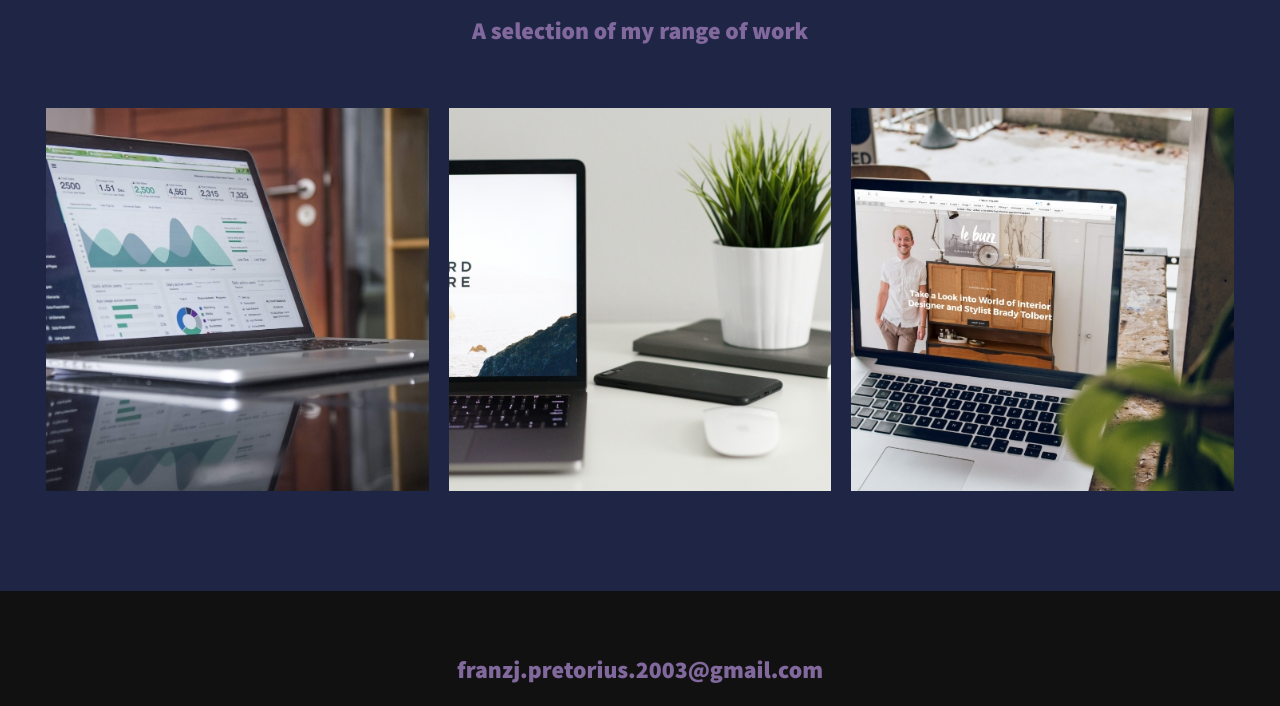
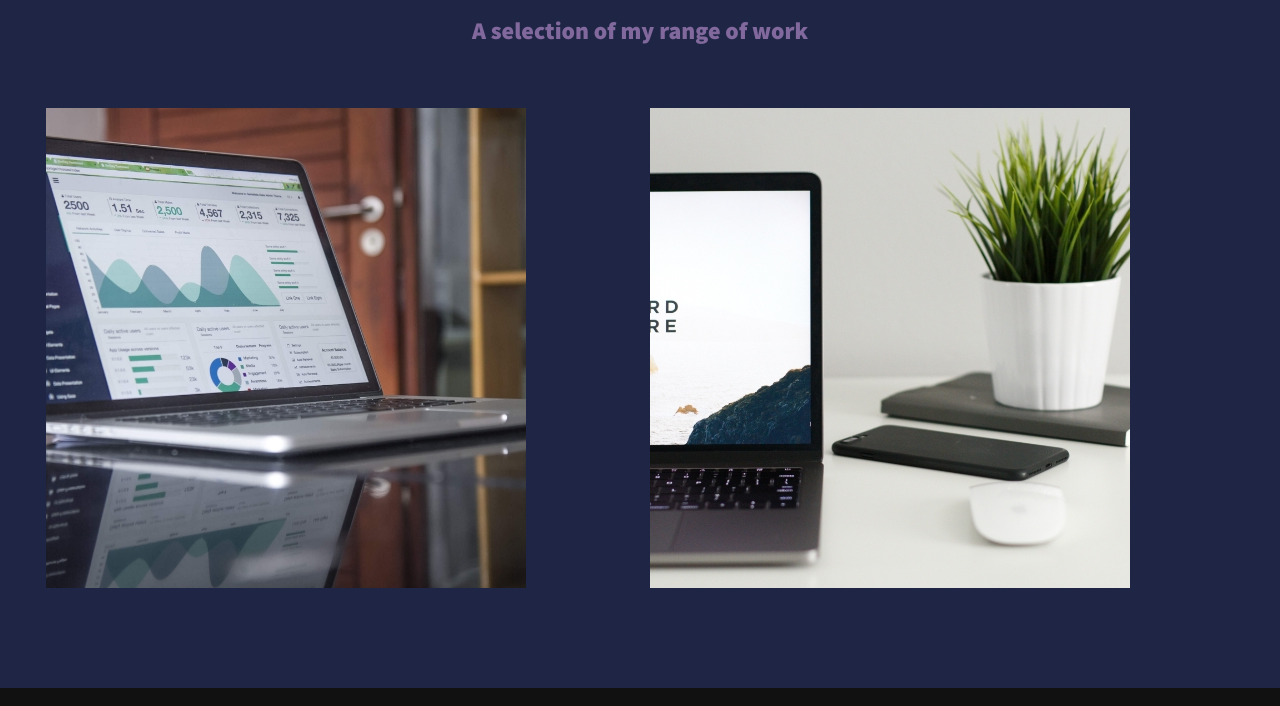
Before and after one commit to llfrigoll/FRAPRE440_WFO2401_GroupA_Franz-Pretorius_CDV05, a website built with Vite: page index.html in a window 1280 px wide. Shown: the part 1928-2634 px from the top of the page. Built offline with nearby package versions, Linux system fonts and the light colour scheme.

Commit message:
Removed last project(will reupdate when DJS11 is done)

```diff
--- a/index.html
+++ b/index.html
@@ -90,9 +90,9 @@
                 </a>
 
                 <!-- Portfolio item 03 -->
-                <a href="portfolio-item3.html" class="portfolio__item">
+                <!-- <a href="portfolio-item3.html" class="portfolio__item">
                     <img src="img/portfolio-03.jpg" alt="" class="portfolio__img">
-                </a>
+                </a> -->
             </div>
         </section>
 
```
